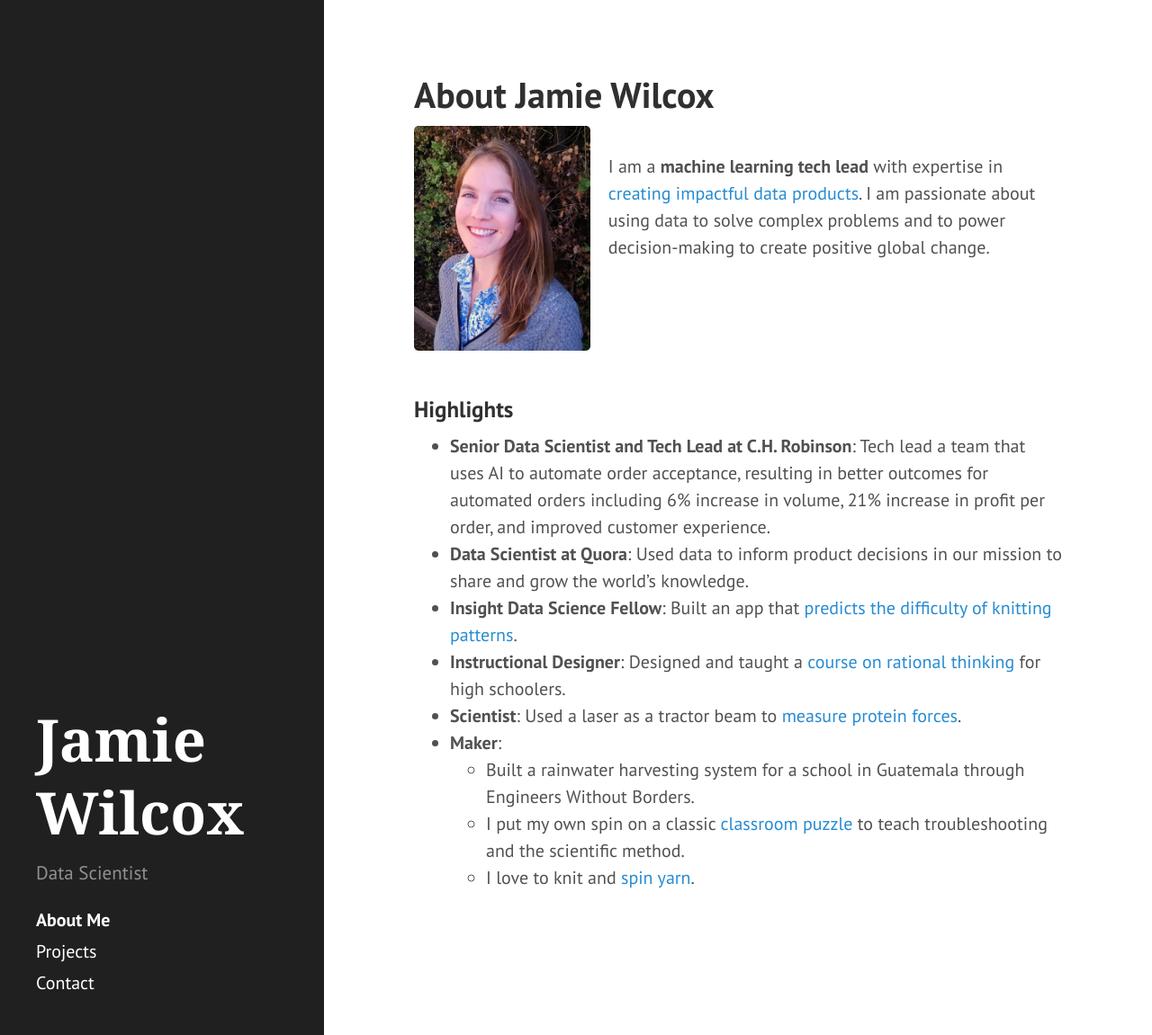
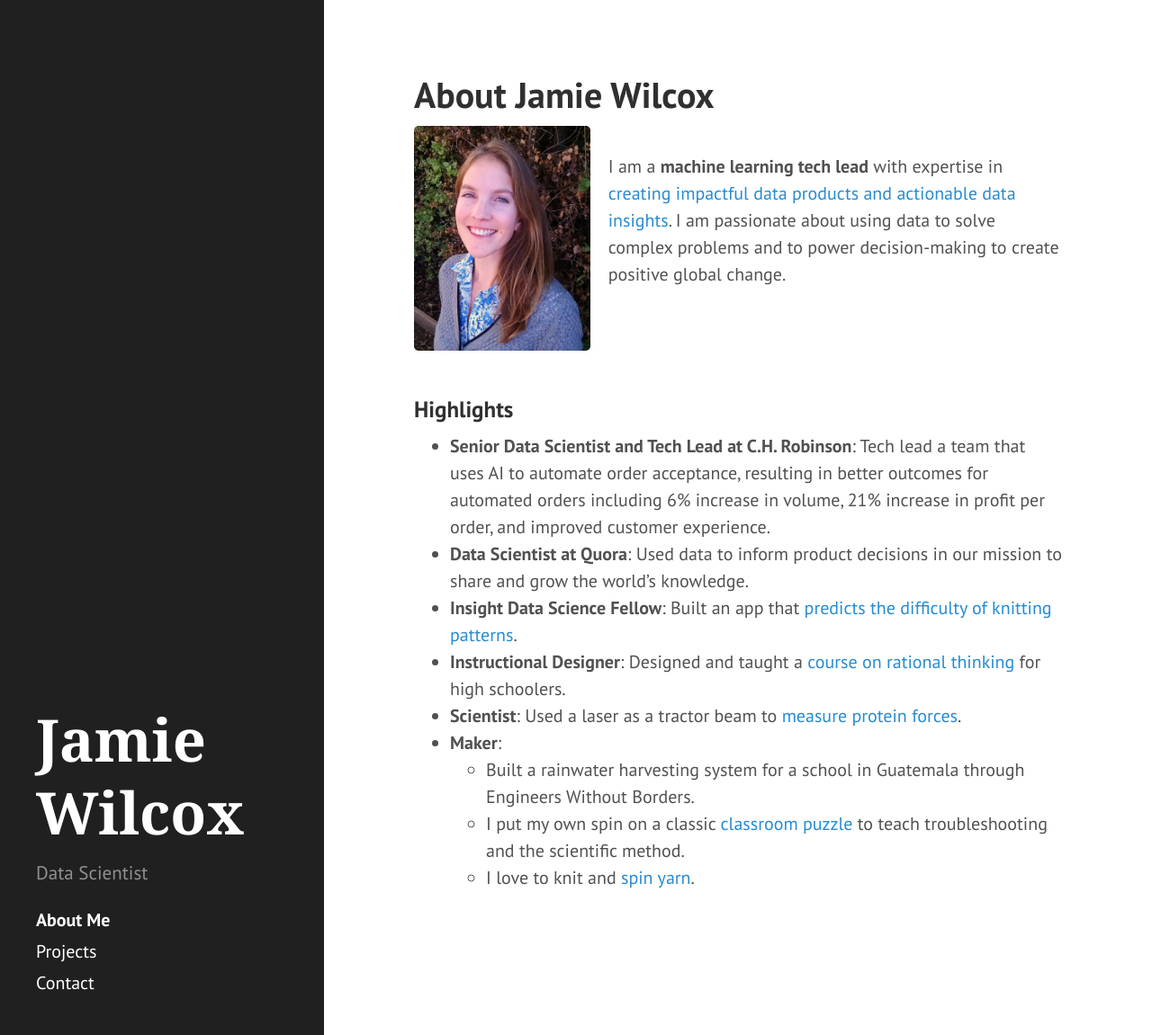
Before and after one commit to yellowcrayon/yellowcrayon.github.io, a Jekyll site: the page built from index.md, in a window 1280 px wide and 1151 px high. Shown: the whole window at 90% size. Built offline with Jekyll 4.4.1, drawn with Linux system fonts in a browser that asks for light colours.

Commit message:
Update index.md
Update byline

```diff
--- a/index.md
+++ b/index.md
@@ -7,7 +7,7 @@ title: About Jamie Wilcox
 <img src="/images/NicePhoto2.png" height="250" align="left" style="margin-right: 20px"/>
 <br>
 
-I am a <b>machine learning tech lead</b> with expertise in <a href="https://www.linkedin.com/in/jamianne-wilcox/">creating impactful data products</a>. I am passionate about using data to solve complex problems and to power decision-making to create positive global change.
+I am a <b>machine learning tech lead</b> with expertise in <a href="https://www.linkedin.com/in/jamianne-wilcox/">creating impactful data products and actionable data insights</a>. I am passionate about using data to solve complex problems and to power decision-making to create positive global change.
 
 <!--
 and my goal is to use data to improve lives.
```
